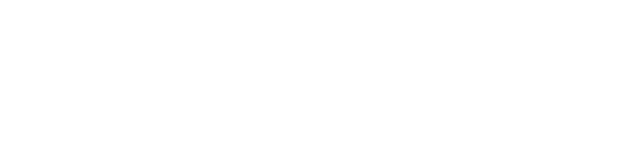
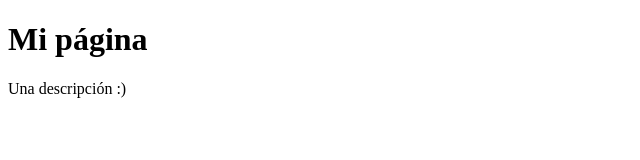
Before and after one commit to yoya-1/holamundo, a plain HTML site: page index.html in a window 1280 px wide. Shown: the whole page, without its empty margins (0-640 px from the left). Drawn offline with Linux system fonts and the light colour scheme.

Commit message:
Nuevos titulos

```diff
--- a/index.html
+++ b/index.html
@@ -7,6 +7,7 @@
     <title>Document</title>
 </head>
 <body>
-
+    <h1>Mi página</h1>
+    <p>Una descripción :)</p>
 </body>
 </html>
```
